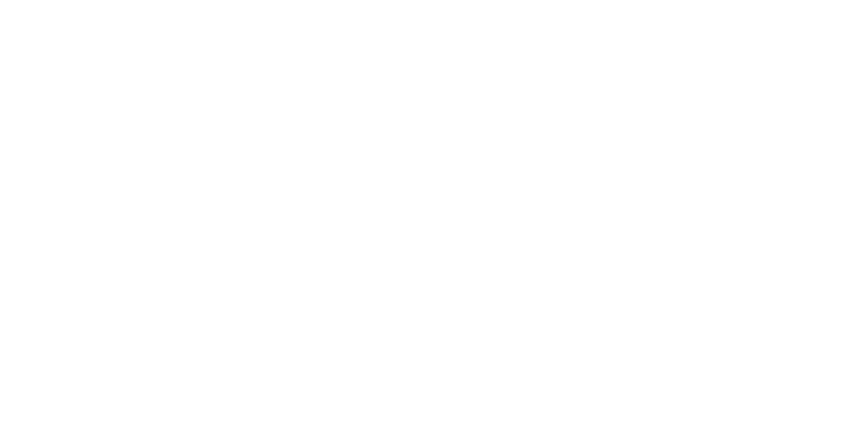
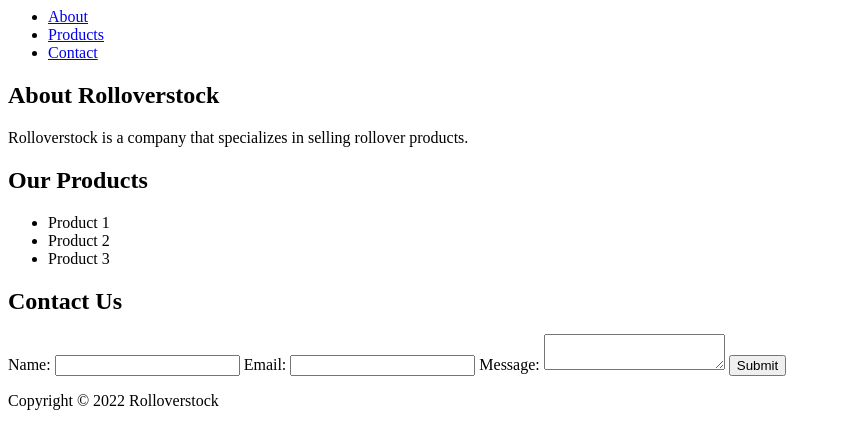
Before and after one commit to sharmasundar/test, a plain HTML site: page index.html in a window 1280 px wide. Shown: the whole page, without its empty margins (0-841 px from the left). Drawn offline with Linux system fonts and the light colour scheme.

Commit message:
changes updated

```diff
--- a/index.html
+++ b/index.html
@@ -3,9 +3,43 @@
         <title>Federal soft systems</title>
     </head>
     <body>
-        <script>
-            var x
-            var y
-        </script>
-    </body>
-</html>
+        <header>
+            <nav>
+              <ul>
+                <li><a href="#about">About</a></li>
+                <li><a href="#products">Products</a></li>
+                <li><a href="#contact">Contact</a></li>
+              </ul>
+            </nav>
+          </header>
+          <main>
+            <section id="about">
+              <h1>About Rolloverstock</h1>
+              <p>Rolloverstock is a company that specializes in selling rollover products.</p>
+            </section>
+            <section id="products">
+              <h1>Our Products</h1>
+              <ul>
+                <li>Product 1</li>
+                <li>Product 2</li>
+                <li>Product 3</li>
+              </ul>
+            </section>
+            <section id="contact">
+              <h1>Contact Us</h1>
+              <form action="#" method="post">
+                <label for="name">Name:</label>
+                <input type="text" id="name" name="name">
+                <label for="email">Email:</label>
+                <input type="email" id="email" name="email">
+                <label for="message">Message:</label>
+                <textarea id="message" name="message"></textarea>
+                <input type="submit" value="Submit">
+              </form>
+            </section>
+          </main>
+          <footer>
+            <p>Copyright &copy; 2022 Rolloverstock</p>
+          </footer>
+        </body>
+        </html>
```
